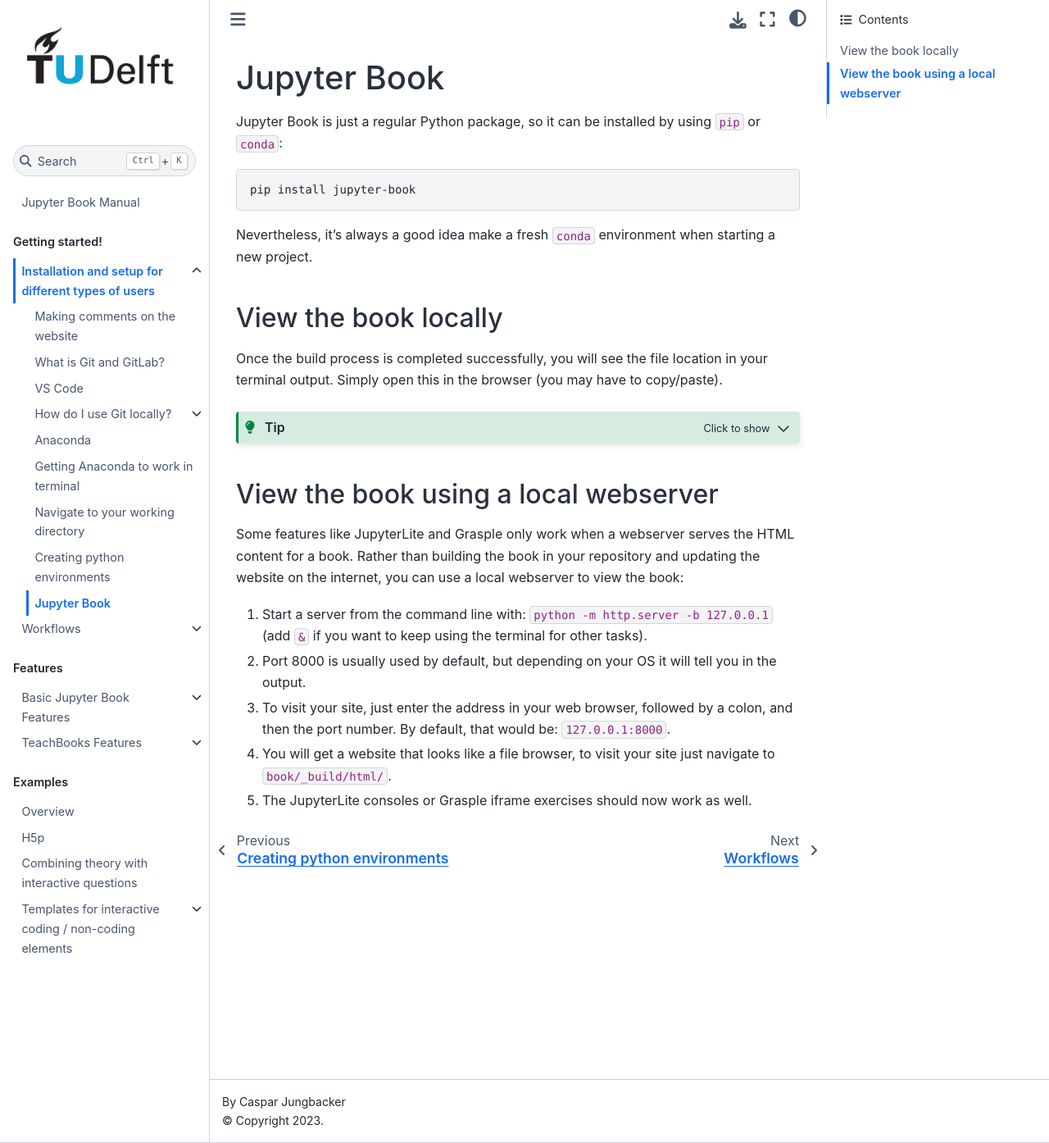
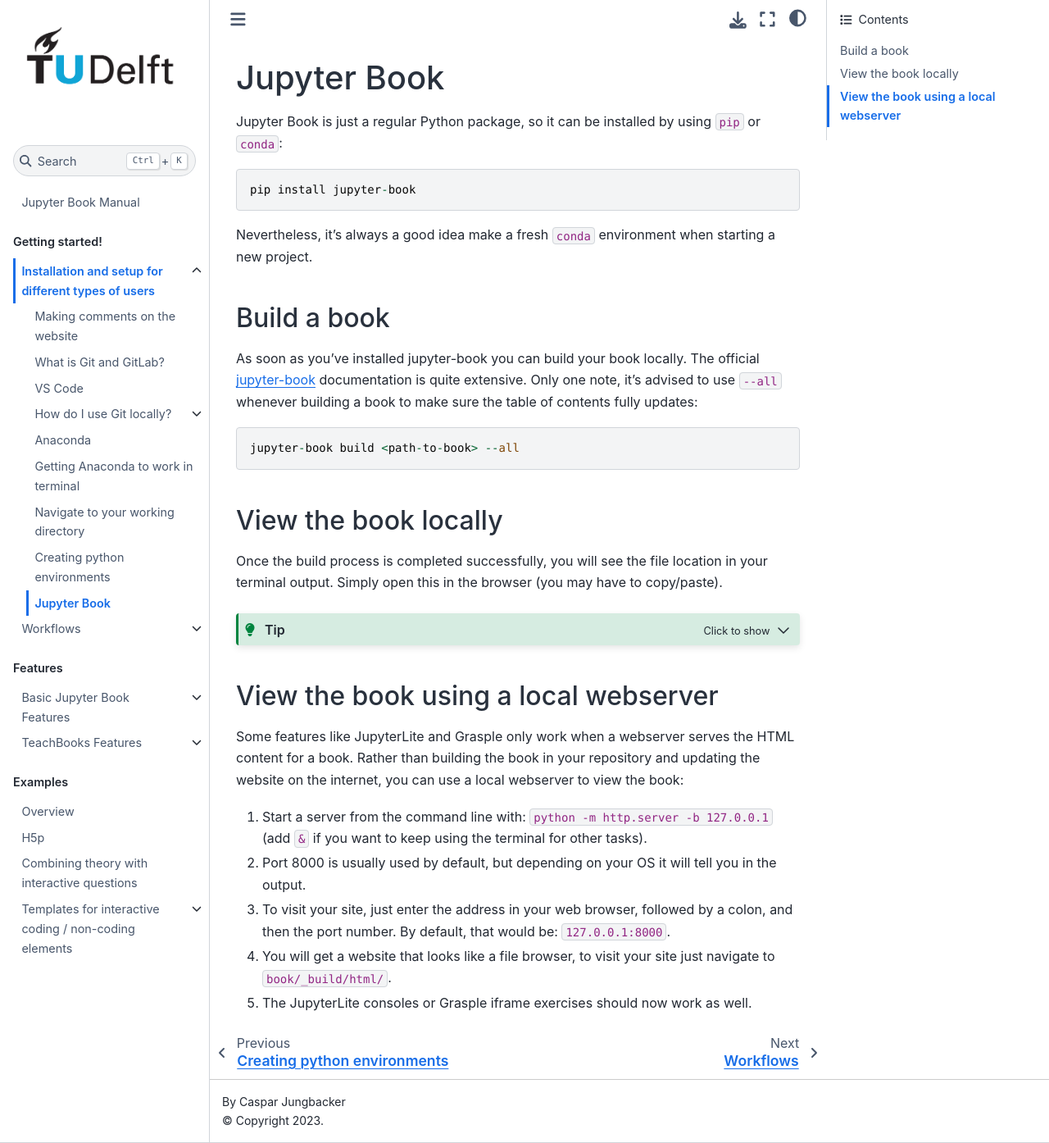
Before and after one commit to TeachBooks/mirror_teachbook_manual, a Jupyter Book: the page built from book/installation-and-setup/jupyter-book-setup.md, in a window 1280 px wide and 1394 px high. Shown: the whole window at 82% size. Built offline with Jupyter Book 1.0.4 settings and Sphinx 7.4.7 and the Sphinx Book theme 1.1.4, drawn with Linux system fonts in a browser that asks for light colours; pages that are not in the unit, such as notebooks, are missing from menus; comment, search, counter and statistics services are not loaded.

Commit message:
Update jupyter-book-setup.md

````diff
--- a/book/installation-and-setup/jupyter-book-setup.md
+++ b/book/installation-and-setup/jupyter-book-setup.md
@@ -2,9 +2,19 @@
 
 Jupyter Book is just a regular Python package, so it can be installed by using `pip` or `conda`:
 
-    pip install jupyter-book
+```
+pip install jupyter-book
+```
 
 Nevertheless, it's always a good idea make a fresh `conda` environment when starting a new project.
+
+## Build a book
+
+As soon as you've installed jupyter-book you can build your book locally. The official [jupyter-book](https://jupyterbook.org/en/stable/basics/build.html) documentation is quite extensive. Only one note, it's advised to use `--all` whenever building a book to make sure the table of contents fully updates:
+
+```
+jupyter-book build <path-to-book> --all
+```
 
 ## View the book locally
 
````
